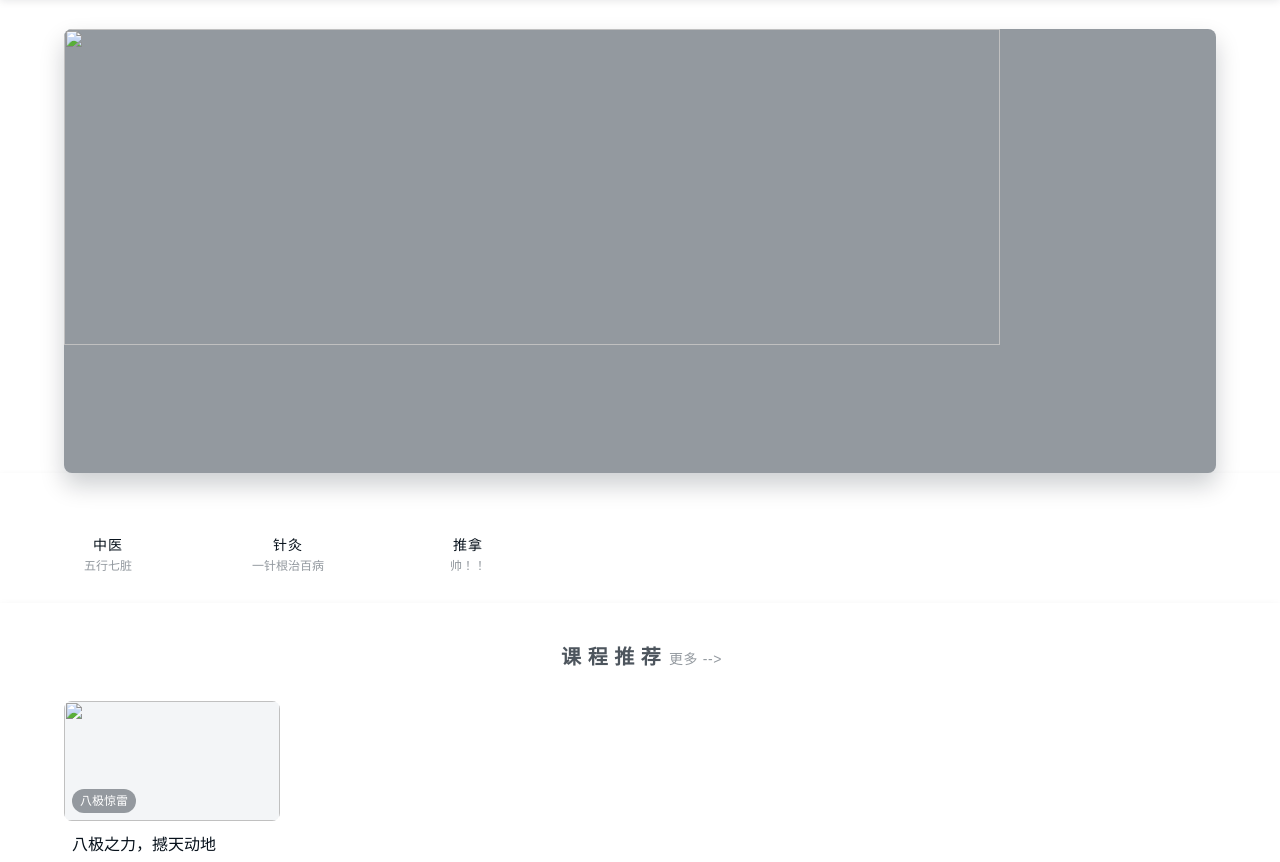
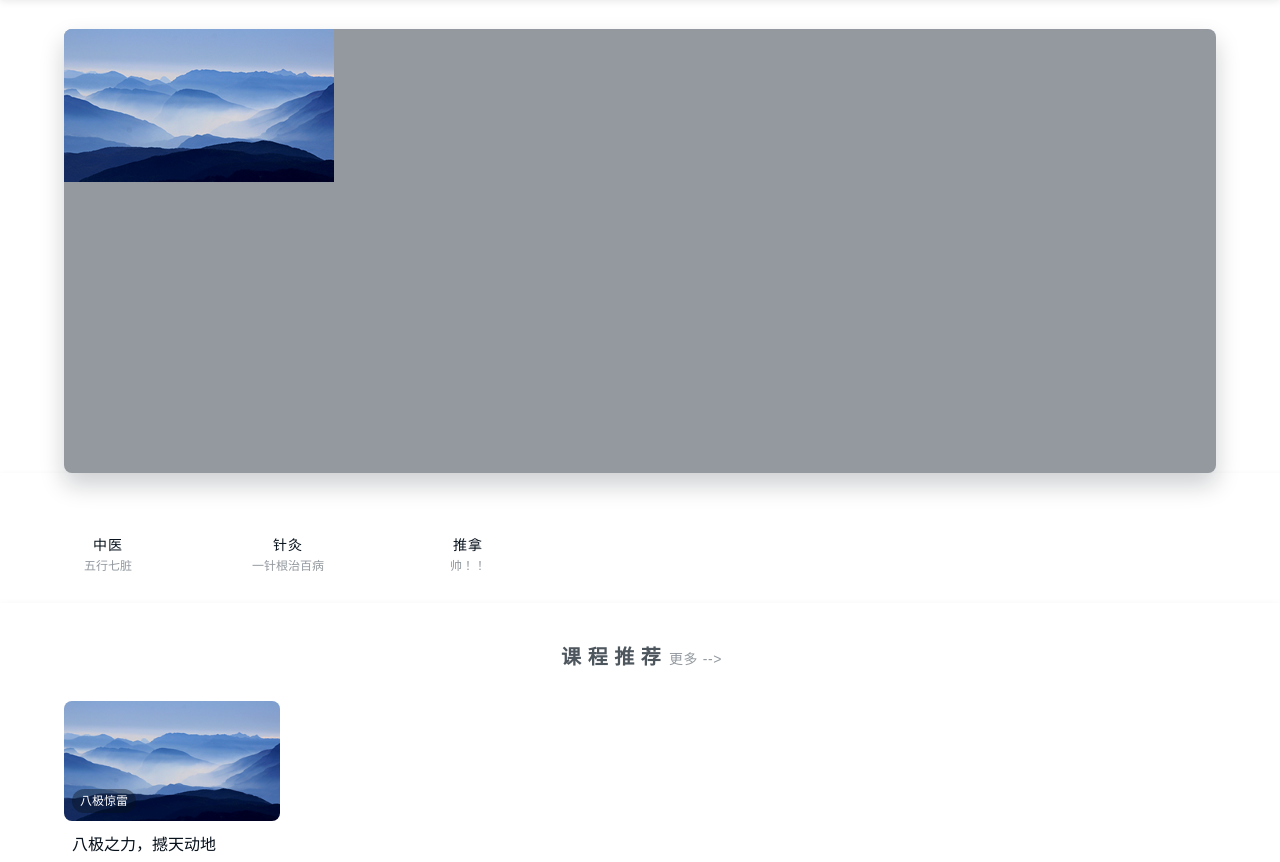
Before and after one commit to NanjingUniversityofChineseMedicine/iMoocWebFront, a plain HTML site: page index.html in a window 1280 px wide. Shown: the part 75-937 px from the top of the page. Drawn offline with Linux system fonts and the light colour scheme; a web font is replaced by a local one.

Commit message:
delete some div

```diff
--- a/index.html
+++ b/index.html
@@ -10,6 +10,7 @@
 
 <body>
 	<div id="header">
+
 		<div class="page-container" id="nav" style="background-color:#fff !important;">
 			<!-- nav 在这里修饰整个header -->
 			<div id="logo" class="logo">
@@ -26,7 +27,7 @@
 			</ul>
 
 			<div id="login-area">
-				<ul class="header-unlogin">
+				<ul class="header-unlogin">     <!--登录前的页面  需要ajax动态加载-->
 					<li class="shop-cart">
 						<a href="/page/shopcar.html" class="shop-cart-icon" target="_blank">
 					<span class="icon-shopping-cart"></span>
@@ -36,7 +37,7 @@
 						<div class="my-cart"></div>
 					</li>
 					<li class="header-signin"> <a href="#">登录</a>/
-						<a href="#">注册</a>
+						<a href="/page/newlogin.html">注册</a>
 					</li>
 				</ul>
 			</div>
@@ -58,18 +59,16 @@
 			</div>
 		</div>
 	</div>
-	<div id="main">
-		<div class="bk"></div>
+
+	<div id="main"> <!-- 这里是主页面-->
+
 		<div class="bgfff banner-box">
 			<div class="g-banner pr">
+
 				<div class="g-banner-content">
 					<div class="g-banner-box">
-						<a target="_blank" href="#" class="click-help">
-							<div class="banner-slide" data-url="">
-								<img src="" />
+								<img src="/static/img/course/1.jpg" />
 								<!-- 需要实现在图片下面说明文字 -->
-							</div>
-						</a>
 					</div>
 				</div>
 			</div>
@@ -98,7 +97,7 @@
 				<div class="clearfix types-content">
 					<div class="index-card-container course-card-container">
 						<div class="course-card-top">
-							<img class="course-banner" src="" />
+							<img class="course-banner" src="/static/img/course/1.jpg" />
 							<!-- 放入课程的照片 -->
 							<div class="course-label">
 								<label>八极惊雷</label>
@@ -107,14 +106,12 @@
 						<div class="course-card-content">
 							<h3 class="course-card-name">八极之力，撼天动地</h3>
 							<div class="course-card-bottom">
-
 								<div class="course-card-info">
 									<span>实战</span>
 									<span>初级</span>
 									<span> </span>
 								</div>
 								<div class="course-card-price">
-
 									998RNB
 								</div>
 							</div>
@@ -122,6 +119,7 @@
 					</div>
 				</div>
 			</div>
+		</div>
 
 			<div class="bgfff">
 				<div class="container-types">
@@ -133,7 +131,6 @@
 					<div class="clearfix types-content">
 						<div class="index-card-container course-card-container ">
 							<a target="_blank" class="course-card" href="#">
-
 								<div class="course-card-top hashadow">
 									<img class="course-banner" src="" />
 									<div class="course-label">
@@ -156,7 +153,7 @@
 						</div>
 					</div>
 				</div>
-
+</div>
 				<div class="bgfff">
 					<div class="container-types clearfix">
 						<h3 class="types-title">
@@ -191,6 +188,7 @@
 							</div>
 						</div>
 					</div>
+				</div>
 					<div class="bgfff">
 						<div class="container-types">
 							<h3 class="types-title">
@@ -224,6 +222,7 @@
 								</div>
 							</div>
 						</div>
+					</div>
 						<div class="bgfff">
 							<div class="container-types clearfix">
 								<h3 class="types-title">
@@ -257,7 +256,7 @@
 									</div>
 								</div>
 							</div>
-
+</div>
 							<div class="p-index-schoolFunc">
 								<div class="p-index-schoolFunc-i">
 									<div class="u-topSchool-container">
@@ -305,11 +304,6 @@
 								</div>
 							</div>
 						</div>
-					</div>
-				</div>
-			</div>
-		</div>
-	</div>
 </body>
 
 </html>
```
Also changed, not shown: static/img/course/1.jpg (added), static/js/main.js (added).
